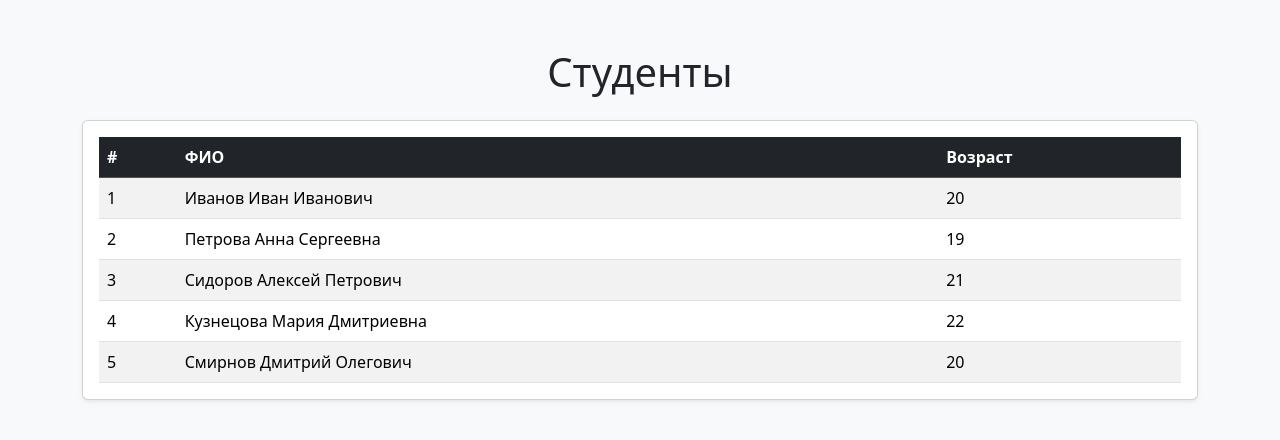
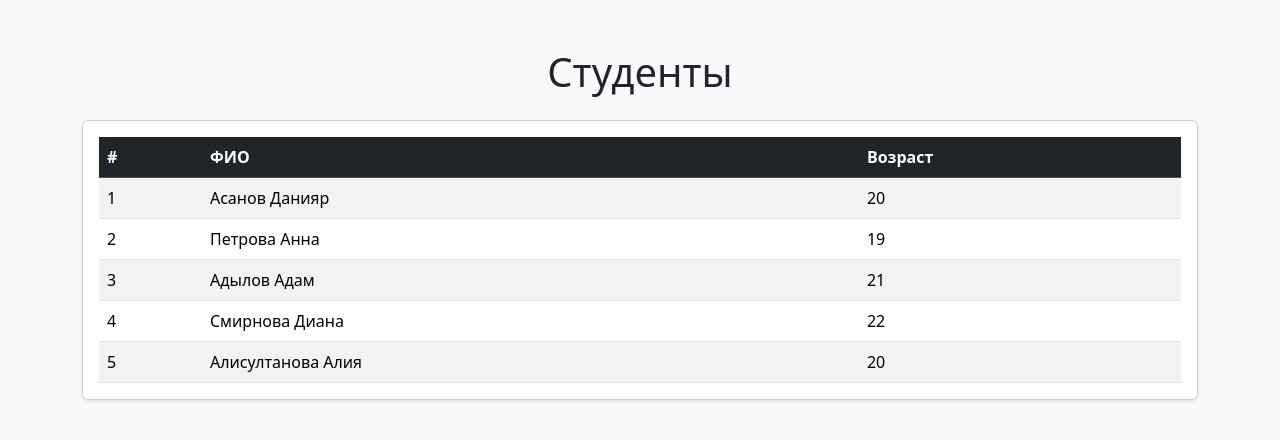
Before and after one commit to Nurbol077/django_site, a Django app: page /students/ in a window 1280 px wide. Shown: the top 440 px of the page. Run offline with Django 4.2, Linux system fonts and the light colour scheme.

Commit message:
students

```diff
--- a/templates/students.html
+++ b/templates/students.html
@@ -26,27 +26,27 @@
             <tbody>
                 <tr>
                 <td>1</td>
-                <td>Иванов Иван Иванович</td>
+                <td>Асанов Данияр</td>
                 <td>20</td>
                 </tr>
                 <tr>
                 <td>2</td>
-                <td>Петрова Анна Сергеевна</td>
+                <td>Петрова Анна</td>
                 <td>19</td>
                 </tr>
                 <tr>
                 <td>3</td>
-                <td>Сидоров Алексей Петрович</td>
+                <td>Адылов Адам</td>
                 <td>21</td>
                 </tr>
                 <tr>
                 <td>4</td>
-                <td>Кузнецова Мария Дмитриевна</td>
+                <td>Смирнова Диана</td>
                 <td>22</td>
                 </tr>
                 <tr>
                 <td>5</td>
-                <td>Смирнов Дмитрий Олегович</td>
+                <td>Алисултанова Алия</td>
                 <td>20</td>
                 </tr>
             </tbody>
```
Also changed, not shown: db.sqlite3 (added).
